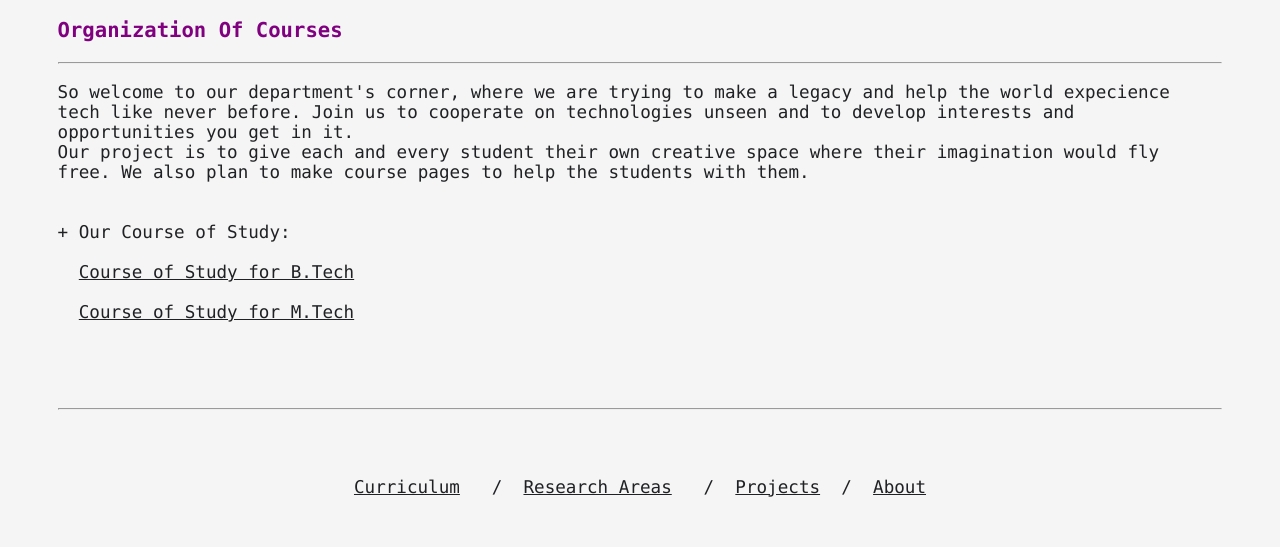
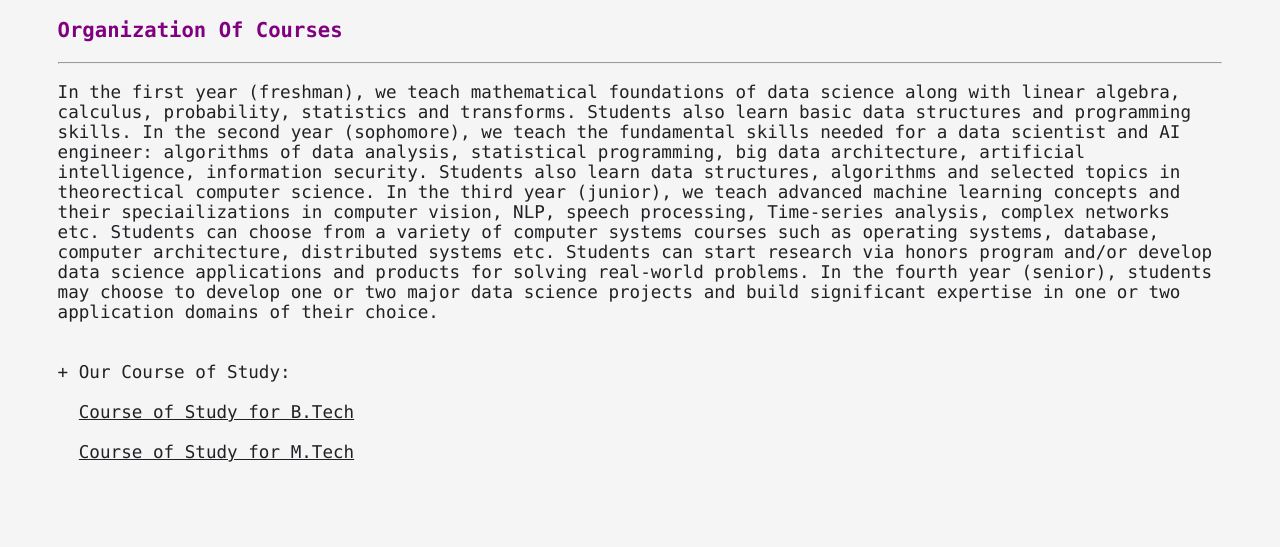
Before and after one commit to HS1VT/HS1VT.github.io, a website: page index.html in a window 1280 px wide. Shown: the part 1746-2293 px from the top of the page. Drawn offline with Linux system fonts and the light colour scheme; no server answers.

Commit message:
Update index.html

```diff
--- a/index.html
+++ b/index.html
@@ -151,8 +151,13 @@
         <h3>Organization Of Courses</h3>
         <hr>
         <p>
-            So welcome to our department's corner, where we are trying to make a legacy and help the world expecience tech like never before. Join us to cooperate on technologies unseen and to develop interests and opportunities you get in it.<br>
-            Our project is to give each and every student their own creative space where their imagination would fly free. We also plan to make course pages to help the students with them.<br><br>
+             In the first year (freshman), we teach mathematical foundations of data science along with linear algebra, calculus, probability, statistics and transforms. Students also learn basic data structures and programming skills.
+             In the second year (sophomore), we teach the fundamental skills needed for a data scientist and AI engineer: algorithms of data analysis, statistical programming, big data architecture, artificial intelligence, information security. Students also learn data structures, algorithms and selected topics in theorectical computer science.
+             In the third year (junior), we teach advanced machine learning concepts and their speciailizations in computer vision, NLP, speech processing, Time-series analysis, complex networks etc. Students can choose from a variety of computer systems courses such as operating systems, database, computer architecture, distributed systems etc. Students can start research via honors program and/or develop data science applications and products for solving real-world problems.
+             In the fourth year (senior), students may choose to develop one or two major data science projects and build significant expertise in one or two application domains of their choice.
+
+
+            <br><br>
             <br>+ Our Course of Study:<br><br>
             &nbsp; <a href="/course_btech.html">Course of Study for B.Tech</a><br><br>
             &nbsp; <a href="/course_mtech.html">Course of Study for M.Tech</a>
```
